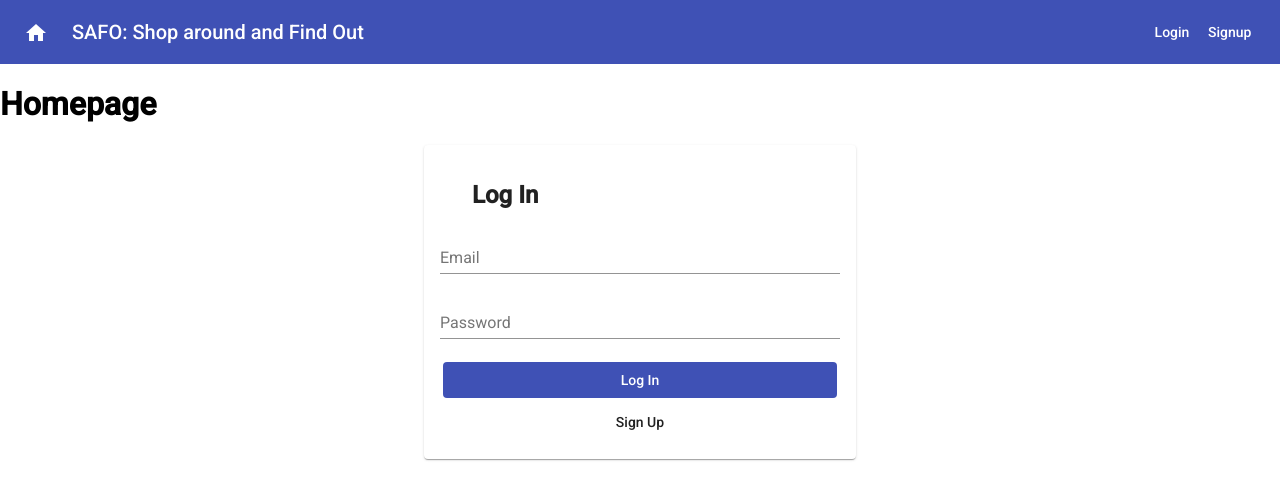
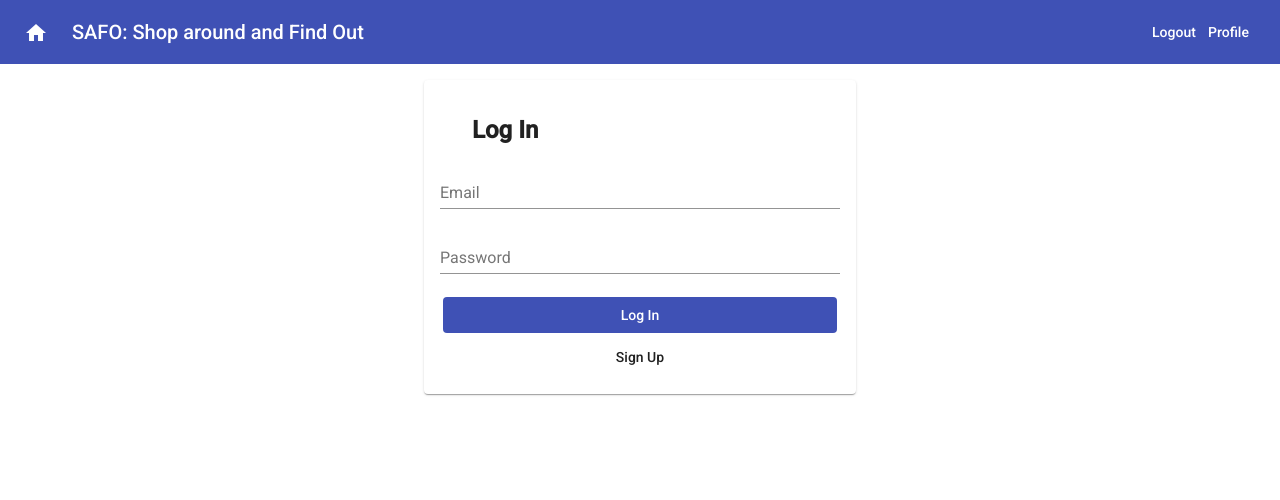
Before and after one commit to SeanCarlson96/team-project-store-frontend, an Angular app: page / in a window 1280 px wide. Both pictures are taken after a click on the button "Login". Shown: the top 500 px of the page. Built offline with nearby package versions, Linux system fonts and the light colour scheme.

Commit message:
fixed header btn display/functionality

```diff
--- a/src/app/components/header/header.component.html
+++ b/src/app/components/header/header.component.html
@@ -1,23 +1,27 @@
-<mat-toolbar color="primary">
-    <button mat-icon-button (click)="setHomepage()">
+<mat-toolbar  color="primary">
+    <button mat-icon-button (click)="ui.changePage(PageName.HOME)">
       <mat-icon>home</mat-icon>
     </button>
     <span>SAFO: Shop around and Find Out</span>
     <span class="example-spacer"></span>
     <!-- toggles btn text based on user logged in -->
+    <div *ngIf="ui.pageName===0; else userLoggedIn">
     <button mat-icon-button (click)="ui.changePage(PageName.LOGIN)">
-        {{getLoggedIn() === true ? 'Logout' : 'Login'}}
+        Login
     </button>
     <button mat-icon-button (click)="ui.changePage(PageName.SIGNUP)">
-      {{getLoggedIn() === true ? 'Profile' : 'Signup'}}
+      Sign Up
     </button>
+    </div>
+
+    <ng-template #userLoggedIn>
+      <button mat-icon-button (click)="ui.changePage(PageName.HOME)">
+        Logout
+    </button>
+    <!-- change to PageName.USER or whatever the thing is -->
+    <button mat-icon-button (click)="ui.changePage(PageName.SIGNUP)">
+      Profile
+    </button>
+  </ng-template>
+
 </mat-toolbar>
-<div *ngIf="getLoggedIn()">
-  <h1>Logged In</h1>
-</div>
-<div *ngIf="getSignedUp()">
-    <h1>Sign Up</h1>
-</div>
-<div *ngIf="getHomepage()">
-    <h1>Homepage</h1>
-</div>
--- a/src/app/components/header/header.component.ts
+++ b/src/app/components/header/header.component.ts
@@ -17,43 +17,5 @@ export class HeaderComponent implements OnInit {
 
   ngOnInit(): void {
   }
-  // test flags
-  private loggedIn: boolean = false;
-  private signUp: boolean = false;
-  private homepage: boolean = true;
-
-  // checking to see if buttons work
-  public getLoggedIn (): boolean {
-    return this.loggedIn;
-  }
-
-  public getSignedUp(): boolean {
-    return this.signUp;
-  }
-
-  public getHomepage(): boolean {
-    return this.homepage;
-  }
-
-  public setLoggedIn() {
-    this.loggedIn = true;
-    this.signUp = false;
-    this.homepage = false;
-    console.log('logged in');
-  }
-
-  public setSignup() {
-    console.log('got signup');
-    this.signUp = true;
-    this.loggedIn = false;
-    this.homepage = false;
-  }
-
-  public setHomepage() {
-    this.loggedIn = false;
-    this.signUp = false;
-    this.homepage = true;
-    console.log('we home')
-  }
 
 }
```
